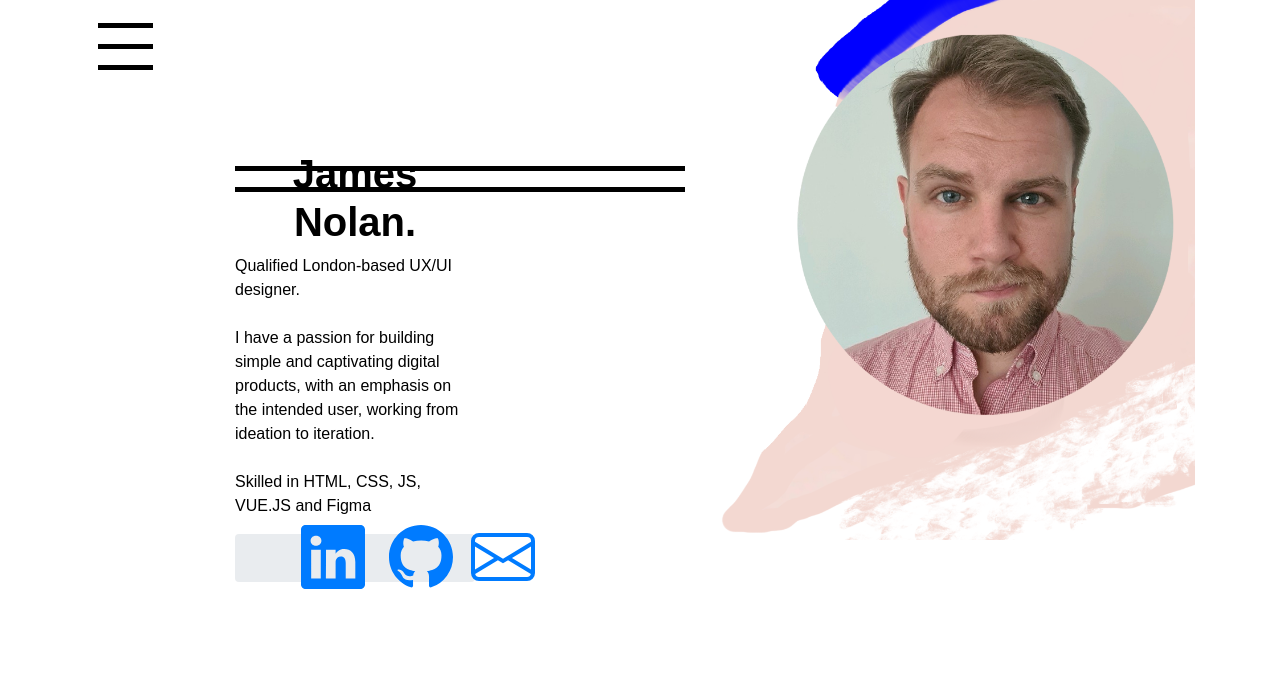
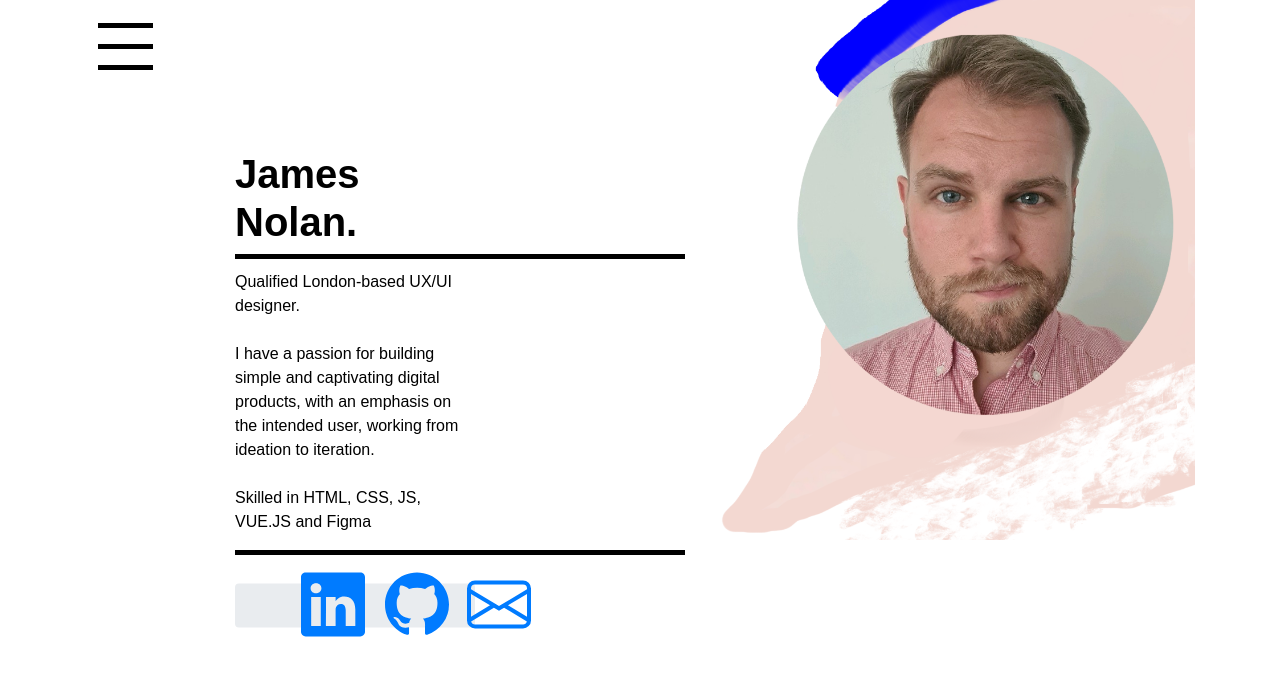
Before and after one commit to jamesalexnolan/Portfolio, a Vue app in the folder src/: page /#/ in a window 1280 px wide. Shown: the top 676 px of the page. Built offline with nearby package versions, Linux system fonts and the light colour scheme.

Commit message:
CSS and HTML adjustments

```diff
--- a/src/src/App.vue
+++ b/src/src/App.vue
@@ -13,7 +13,6 @@
     url(../src/fonts/Roboto-Bold.ttf) format("truetype");
   -webkit-font-smoothing: antialiased;
   -moz-osx-font-smoothing: grayscale;
-  text-align: center;
   color: #000000;
 }
 
--- a/src/src/views/About.vue
+++ b/src/src/views/About.vue
@@ -1,5 +1,77 @@
 <template>
-  <div class="about">
-    <h1>This is an about page</h1>
-  </div>
+  <b-container class="flex-cols">
+    <b-row>
+      <b-col cols="6">
+        <div style="float: left">
+          <b-button v-b-toggle.sidebar-backdrop variant="white">
+            <hr
+              class="solid"
+              style="border-top: 5px solid black; width: 55px"
+            />
+
+            <hr
+              class="solid"
+              style="border-top: 5px solid black; width: 55px"
+            />
+
+            <hr
+              class="solid"
+              style="border-top: 5px solid black; width: 55px"
+            />
+          </b-button>
+
+          <b-sidebar
+            id="sidebar-backdrop"
+            title=""
+            :backdrop-variant="variant"
+            backdrop
+            shadow
+          >
+            <div class="px-3 py-2">
+              <b-form-group style="text-align: center">
+                <router-link to="/">Home</router-link>
+                <br />
+                <router-link to="/about">About</router-link>
+              </b-form-group>
+            </div>
+          </b-sidebar>
+        </div>
+        <div style="padding: 150px">
+          <h1><b> Project Project Project </b></h1>
+          <hr class="break" />
+          <p style="padding-top: 11px">
+            Project Project Project Project Project Project
+          </p>
+
+          <hr class="break" />
+
+          <br />
+        </div>
+      </b-col>
+
+      <b-col cols="6">
+        <img
+          src="https://via.placeholder.com/636
+
+C/O https://placeholder.com/"
+          style="max-width: 100%"
+        />
+      </b-col>
+    </b-row>
+  </b-container>
 </template>
+
+<style scoped>
+.break {
+  width: 450px;
+  height: 5px;
+  margin: auto;
+  border: black;
+  background-color: black;
+  opacity: 1;
+}
+
+.solid {
+  opacity: 1;
+}
+</style>
--- a/src/src/views/Home.vue
+++ b/src/src/views/Home.vue
@@ -28,7 +28,7 @@
             shadow
           >
             <div class="px-3 py-2">
-              <b-form-group>
+              <b-form-group style="text-align: center">
                 <router-link to="/">Home</router-link>
                 <br />
                 <router-link to="/about">About</router-link>
@@ -36,10 +36,10 @@
             </div>
           </b-sidebar>
         </div>
-        <div style="padding: 150px">
-          <h1 style="float: left"><b>James Nolan.</b></h1>
-          <hr class="solid" style="border-top: 5px solid black; width: 450px" />
-          <p style="float: left; text-align: left">
+        <div style="padding: 150px;">
+          <h1><b>James Nolan.</b></h1>
+          <hr class="break" />
+          <p style="padding-top: 11px;">
             Qualified London-based UX/UI designer.<br /><br />
             I have a passion for building simple and captivating digital
             products, with an emphasis on the intended user, working from
@@ -47,23 +47,15 @@
             Skilled in HTML, CSS, JS, VUE.JS and Figma
           </p>
 
-          <hr
-            class="solid"
-            style="border-top: 5px solid black; width: 450px; padding-top: 3px"
-          />
+          <hr class="break" />
 
           <br />
 
           <b-breadcrumb
-            style="
-              display: inline-block;
-              display: flex;
-              align-items: center;
-              justify-content: center;
-            "
+            class="links"
           >
             <b-breadcrumb-item
-              href="#https://www.linkedin.com/in/james-alexander-nolan"
+              href="https://www.linkedin.com/in/james-alexander-nolan"
             >
               <b-icon
                 icon="linkedin"
@@ -73,7 +65,7 @@
               ></b-icon>
             </b-breadcrumb-item>
 
-            <b-breadcrumb-item href="#https://github.com/jamesalexnolan">
+            <b-breadcrumb-item href="https://github.com/jamesalexnolan">
               <b-icon
                 icon="github"
                 scale="4"
@@ -82,7 +74,7 @@
               ></b-icon>
             </b-breadcrumb-item>
 
-             <b-breadcrumb-item a href=mailto:jamesnolan1@hotmail.com>
+            <b-breadcrumb-item a href="mailto:jamesnolan1@hotmail.com">
               <b-icon
                 icon="Envelope"
                 scale="4"
@@ -128,4 +120,27 @@ export default {
 .breadcrumb > li + li:before {
   content: "";
 }
+
+.break {
+  width: 450px;
+  height: 5px;
+  margin: auto;
+  border: black;
+  background-color: black;
+  opacity: 1;
+}
+
+.solid{
+  opacity: 1;
+}
+
+.links {
+   align-items: center;
+              justify-content: center;
+              margin: auto;
+              top: 50%;
+              left: 77%;
+              padding: 10px;
+              transform: translate(0%, 10%);
+}
 </style>
```
